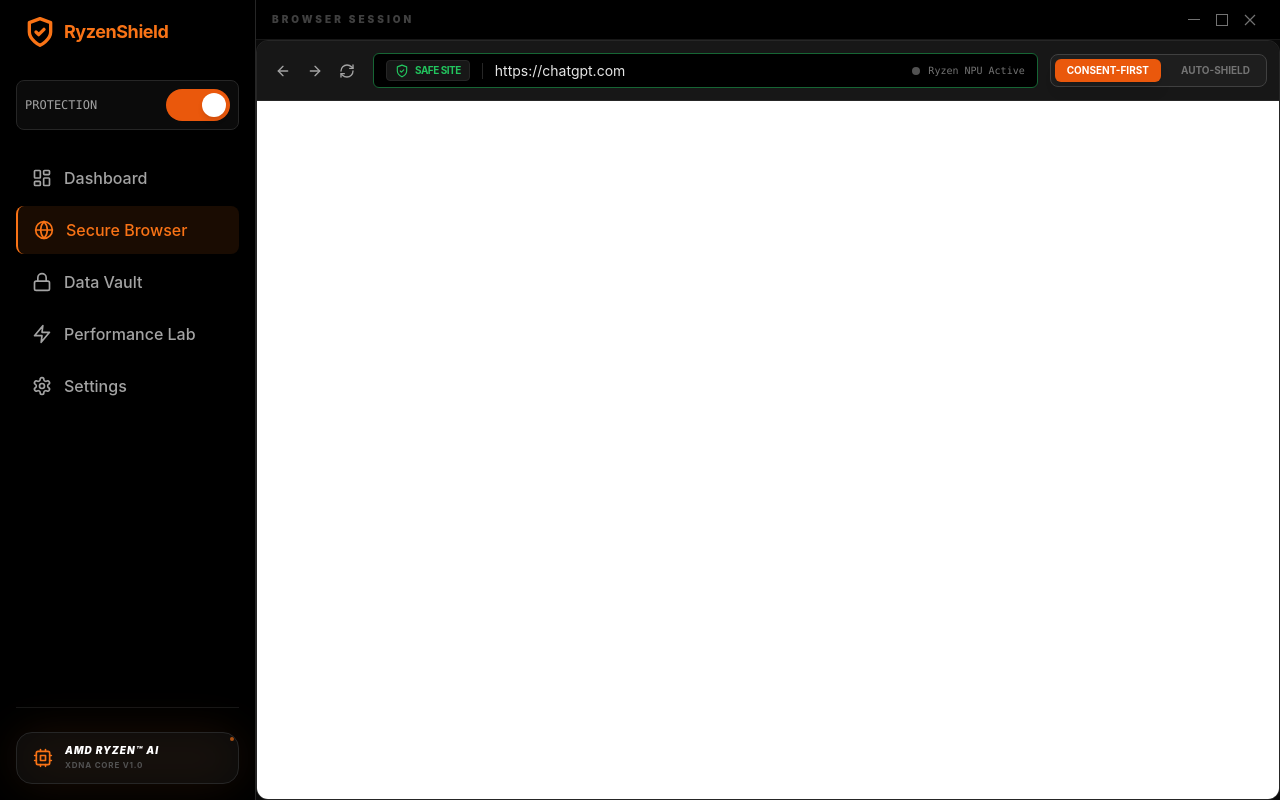
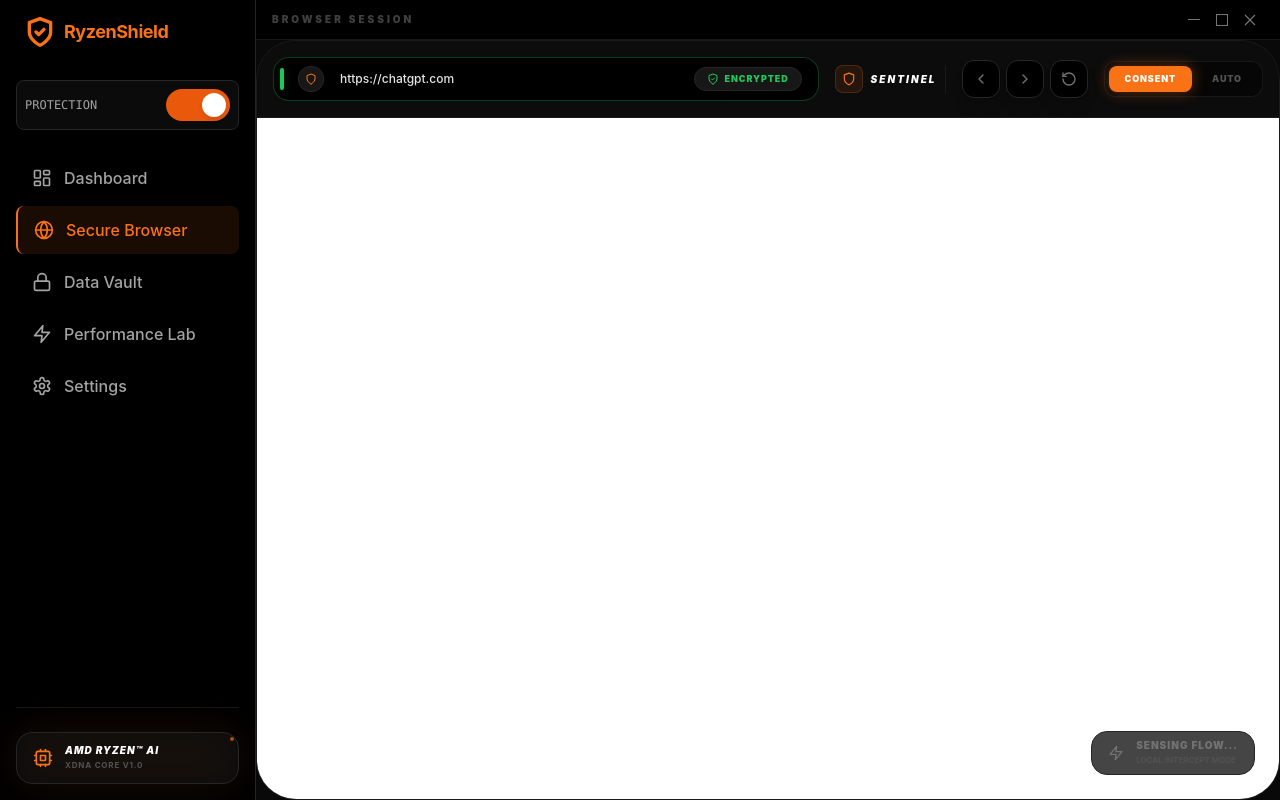
Before and after one commit to TharunvenkateshN/RyzenShield, a React (Vite) app in the folder electron-app/: page / in a window 1280 px wide. Both pictures are taken after a click on the button "Secure Browser". Built offline with nearby package versions, Linux system fonts and the light colour scheme; no server answers.

Commit message:
feat: cinematic secure browser UI overhaul with kinetic focus and premium branding

```diff
--- a/electron-app/src/components/SecureBrowser.jsx
+++ b/electron-app/src/components/SecureBrowser.jsx
@@ -1,13 +1,16 @@
 import React, { useState, useRef, useEffect } from 'react';
-import { ArrowLeft, ArrowRight, RefreshCw, Lock, ShieldCheck } from 'lucide-react';
+import { ArrowLeft, ArrowRight, RefreshCw, Lock, ShieldCheck, Globe, Zap, Search, Shield, ChevronLeft, ChevronRight, RotateCcw } from 'lucide-react';
+import { motion, AnimatePresence } from 'framer-motion';
 
 const SecureBrowser = () => {
     const [url, setUrl] = useState('https://chatgpt.com');
+    const [inputUrl, setInputUrl] = useState('https://chatgpt.com');
     const [isLoading, setIsLoading] = useState(false);
     const [injected, setInjected] = useState(false);
     const [siteSafety, setSiteSafety] = useState('secure'); // 'secure', 'suspicious', 'unknown'
     const [toast, setToast] = useState({ show: false, message: '', type: '' });
     const [protectionMode, setProtectionMode] = useState('consent'); // 'consent' or 'auto'
+    const [isFocused, setIsFocused] = useState(false);
     const webviewRef = useRef(null);
     const containerRef = useRef(null);
 
@@ -20,6 +23,11 @@
     useEffect(() => {
         const container = containerRef.current;
         if (!container) return;
+
+        // Clean up old webview if it exists
+        if (container.firstChild) {
+            container.removeChild(container.firstChild);
+        }
 
         const webview = document.createElement('webview');
         webview.id = 'ryzen-webview';
@@ -98,204 +106,202 @@
                                         if (window.__RyzenShieldMode === 'consent') {
                                             shouldSanitize = window.confirm("🛡️ AMD Ryzen AI: PII Detected!\\n\\nWe found sensitive information in this XHR request.\\n\\nSanitize with Ryzen AI for your safety?\\n\\n[Click OK for Santization]");
                                         }
-
                                         if (shouldSanitize) {
                                             arguments[0] = result.text;
                                             window.console.log("[RyzenShield-Event]:pii-detected");
                                         }
                                     }
                                 }
-                            } catch (e) {}
+                            } catch (err) {}
                         }
                         return originalSend.apply(this, arguments);
                     };
-
-                    const originalOpen = XMLHttpRequest.prototype.open;
-                    XMLHttpRequest.prototype.open = function(method, url) {
-                        this._method = method;
-                        this._isScanRequest = url.includes('9000/process_text');
-                        return originalOpen.apply(this, arguments);
-                    };
                 })();
             `;
-            try {
             webview.executeJavaScript(scriptCode);
             setInjected(true);
-            } catch (error) { }
         };
 
-        const onDomReady = () => injectScript();
-        const onDidFinishLoad = () => setTimeout(injectScript, 500);
+        const handleLoad = () => {
+            setIsLoading(false);
+            injectScript();
 
-        const onConsoleMessage = (e) => {
-            if (e.message.includes("[RyzenShield-Event]:pii-detected")) {
-                showToast("AMD Ryzen AI: Sanitization Successful! Your real data was never sent.", "success");
-            }
-            if (e.message.includes("[RyzenShield-Event]:pii-allowed-by-user")) {
-                showToast("AMD Ryzen AI Warning: PII was sent based on your consent. Be careful!", "warn");
-            }
-            console.log('[Webview Console]:', e.message);
-        };
-
-        const onDidStartLoading = () => setIsLoading(true);
-        const onDidStopLoading = () => setIsLoading(false);
-
-        webview.addEventListener('dom-ready', onDomReady);
-        webview.addEventListener('did-finish-load', onDidFinishLoad);
-        webview.addEventListener('console-message', onConsoleMessage);
-        webview.addEventListener('did-start-loading', onDidStartLoading);
-        webview.addEventListener('did-stop-loading', onDidStopLoading);
-
-        return () => {
-            webview.removeEventListener('dom-ready', onDomReady);
-            webview.removeEventListener('did-finish-load', onDidFinishLoad);
-            webview.removeEventListener('console-message', onConsoleMessage);
-            webview.removeEventListener('did-start-loading', onDidStartLoading);
-            webview.removeEventListener('did-stop-loading', onDidStopLoading);
-            if (container.contains(webview)) container.removeChild(webview);
-        };
-    }, [protectionMode]);
-
-    const checkUrlSafety = (targetUrl) => {
-        try {
-            const domain = new URL(targetUrl).hostname.toLowerCase();
-            const suspiciousPatterns = ['0', '1', 'v', 'w', 'x', '-login', 'verify', 'secure-chat'];
-            const trustedDomains = ['openai.com', 'chatgpt.com', 'google.com', 'github.com', 'microsoft.com', 'canvas.edu', 'blackboard.com'];
-
-            // 1. Check if it's explicitly trusted
-            const isTrusted = trustedDomains.some(d => domain.endsWith(d));
-            if (isTrusted) {
+            // Analyze site safety based on hostname
+            const hostname = new URL(webview.getURL()).hostname;
+            if (hostname.includes('chatgpt.com') || hostname.includes('gemini.google.com')) {
                 setSiteSafety('secure');
-                return;
-            }
-
-            // 2. Check for Lookalike (Homograph) characters or suspicious keywords
-            const hasSuspiciousChar = domain.includes('0') || domain.includes('1') || domain.includes('vv');
-            const hasUrgency = domain.includes('login') || domain.includes('security') || domain.includes('update');
-
-            if (hasSuspiciousChar || hasUrgency) {
+            } else if (hostname.length > 25 || hostname.includes('free-ai')) {
                 setSiteSafety('suspicious');
-                showToast("AMD Early Warning: This URL looks suspicious (possible phish). Your school credentials might be at risk.", "warn");
-                return;
-            }
-
-            setSiteSafety('unknown');
-        } catch (e) {
-            setSiteSafety('unknown');
+            } else {
+                setSiteSafety('secure');
             }
         };
 
+        webview.addEventListener('did-start-loading', () => setIsLoading(true));
+        webview.addEventListener('did-stop-loading', handleLoad);
+        webview.addEventListener('console-message', (e) => {
+            if (e.message.includes('pii-detected')) {
+                showToast("PII detected! Ryzen AI sanitized the payload before it left your device.", "warn");
+            }
+        });
+
+        return () => {
+            webview.removeEventListener('did-start-loading', () => setIsLoading(true));
+            webview.removeEventListener('did-stop-loading', handleLoad);
+            if (container.firstChild) container.removeChild(container.firstChild);
+        };
+    }, [url, protectionMode]);
+
     const handleNavigate = (e) => {
-        if (e.key === 'Enter' && webviewRef.current) {
-            let target = url;
-            if (!target.startsWith('http')) target = 'https://' + target;
-            checkUrlSafety(target);
-            webviewRef.current.loadURL(target);
-            setInjected(false);
+        if (e.key === 'Enter') {
+            let targetUrl = inputUrl;
+            if (!targetUrl.startsWith('http')) targetUrl = 'https://' + targetUrl;
+            setUrl(targetUrl);
         }
     };
 
-    const goBack = () => webviewRef.current?.goBack();
-    const goForward = () => webviewRef.current?.goForward();
+    const goBack = () => webviewRef.current?.canGoBack() && webviewRef.current.goBack();
+    const goForward = () => webviewRef.current?.canGoForward() && webviewRef.current.goForward();
     const reload = () => {
         webviewRef.current?.reload();
         setInjected(false);
     };
 
     return (
-        <div className="flex flex-col h-full bg-[#111] rounded-xl overflow-hidden border border-neutral-800 relative">
-            {/* Privacy Education Toast */}
+        <div className="flex flex-col h-full bg-[#0a0a0a] rounded-[2.5rem] overflow-hidden border border-neutral-800/60 shadow-2xl relative">
+
+            {/* Cinematic Toast Notifications */}
+            <AnimatePresence>
                 {toast.show && (
-                <div className="absolute top-20 left-1/2 -translate-x-1/2 z-[100] animate-in fade-in slide-in-from-top-4 duration-300">
-                    <div className={`${toast.type === 'warn' ? 'bg-red-600/90 border-red-400' : 'bg-orange-600/90 border-orange-400'} backdrop-blur-md text-white px-6 py-4 rounded-2xl shadow-2xl border flex items-start gap-4 max-w-md`}>
-                        <div className="bg-white/20 p-2 rounded-lg mt-0.5">
-                            <ShieldCheck size={20} className="text-white" />
+                    <motion.div
+                        initial={{ y: -50, opacity: 0, x: "-50%" }}
+                        animate={{ y: 20, opacity: 1, x: "-50%" }}
+                        exit={{ y: -50, opacity: 0, x: "-50%" }}
+                        className="absolute top-0 left-1/2 z-[100]"
+                    >
+                        <div className={`px-6 py-4 rounded-2xl shadow-[0_0_30px_rgba(0,0,0,0.5)] border backdrop-blur-xl flex items-center gap-4 ${toast.type === 'warn' ? 'bg-orange-600/20 border-orange-500/50 text-white' : 'bg-green-600/20 border-green-500/50 text-white'
+                            }`}>
+                            <div className={`p-2 rounded-xl bg-black/40 ${toast.type === 'warn' ? 'text-orange-500' : 'text-green-500'}`}>
+                                <ShieldCheck size={20} />
                             </div>
                             <div>
-                            <h4 className="font-bold text-sm mb-1 uppercase tracking-wider">
-                                {toast.type === 'warn' ? 'Privacy Warning' : 'Digital Hygiene Alert'}
-                            </h4>
-                            <p className="text-xs text-orange-50 leading-relaxed font-medium">
-                                {toast.message}
-                            </p>
-                        </div>
-                        <button onClick={() => setToast({ ...toast, show: false })} className="hover:bg-white/10 p-1 rounded">
-                            <RefreshCw size={14} />
-                        </button>
+                                <h4 className="text-[10px] font-black uppercase tracking-[0.2em] mb-1 opacity-70">RyzenShield Intel</h4>
+                                <p className="text-xs font-bold leading-tight">{toast.message}</p>
                             </div>
                         </div>
+                    </motion.div>
                 )}
+            </AnimatePresence>
 
-            {/* Browser Toolbar */}
-            <div className="flex items-center gap-3 p-3 bg-neutral-900 border-b border-neutral-800">
-                <div className="flex gap-1">
-                    <button onClick={goBack} className="p-1.5 hover:bg-neutral-800 rounded-md text-neutral-400">
-                        <ArrowLeft size={16} />
-                    </button>
-                    <button onClick={goForward} className="p-1.5 hover:bg-neutral-800 rounded-md text-neutral-400">
-                        <ArrowRight size={16} />
-                    </button>
-                    <button onClick={reload} className="p-1.5 hover:bg-neutral-800 rounded-md text-neutral-400">
-                        <RefreshCw size={16} />
-                    </button>
+            {/* Premium Browser Header */}
+            <div className="bg-[#0c0c0c] border-b border-neutral-800/60 p-4 space-y-3">
+                <div className="flex items-center gap-4">
+                    <div className="hidden sm:flex items-center gap-2 pr-2 border-r border-neutral-800/60 order-1">
+                        <div className="bg-orange-500/10 p-1.5 rounded-lg border border-orange-500/20">
+                            <Shield size={14} className="text-orange-500" />
+                        </div>
+                        <span className="text-[10px] font-black text-white uppercase tracking-[0.2em] italic">Sentinel</span>
                     </div>
 
-                {/* Address Bar */}
-                <div className={`flex-1 flex items-center bg-black border rounded-md px-3 py-1.5 gap-2 group transition-all duration-300 ${siteSafety === 'suspicious' ? 'border-red-500 shadow-[0_0_10px_rgba(239,68,68,0.3)]' :
-                        siteSafety === 'secure' ? 'border-green-800' : 'border-neutral-700'
-                    } focus-within:border-orange-500`}>
-
-                    <div className="flex items-center gap-1.5 px-2 py-0.5 rounded bg-neutral-900 border border-neutral-800">
-                        <ShieldCheck size={14} className={
-                            siteSafety === 'suspicious' ? "text-red-500 animate-pulse" :
-                                siteSafety === 'secure' ? "text-green-500" : "text-orange-500"
-                        } />
-                        <span className={`text-[10px] font-bold uppercase tracking-tighter ${siteSafety === 'suspicious' ? "text-red-500" :
-                                siteSafety === 'secure' ? "text-green-500" : "text-orange-500"
-                            }`}>
-                            {siteSafety === 'suspicious' ? "Suspicious" :
-                                siteSafety === 'secure' ? "Safe Site" : "Verifying"}
-                        </span>
+                    <div className="flex gap-1.5 order-2">
+                        <NavBtn icon={ChevronLeft} onClick={goBack} />
+                        <NavBtn icon={ChevronRight} onClick={goForward} />
+                        <NavBtn icon={RotateCcw} onClick={reload} />
                     </div>
 
-                    <div className="h-4 w-[1px] bg-neutral-800 mx-1"></div>
-                    <input
-                        className="flex-1 bg-transparent border-none outline-none text-sm text-neutral-200 font-sans"
-                        value={url}
-                        onChange={(e) => setUrl(e.target.value)}
-                        onKeyDown={handleNavigate}
-                    />
+                    {/* Address Bar - Cinematic Style */}
+                    <div className={`flex-1 flex items-center bg-black border rounded-2xl px-4 py-2 gap-3 transition-all duration-700 relative group ${isFocused ? 'border-orange-500 shadow-[0_0_20px_rgba(249,115,22,0.4)]' :
+                        siteSafety === 'suspicious' ? 'border-red-500 shadow-[0_0_10px_rgba(239,68,68,0.2)]' :
+                            siteSafety === 'secure' ? 'border-green-500/30' : 'border-neutral-800/50'
+                        }`}>
+                        <div className={`absolute top-2.5 left-1.5 bottom-2.5 w-1 rounded-full shadow-[0_0_10px_rgba(34,197,94,0.3)] ${siteSafety === 'suspicious' ? 'bg-red-500' :
+                            siteSafety === 'secure' ? 'bg-green-500' : 'bg-neutral-800'
+                            }`} />
 
-                    <div className="flex gap-2 items-center">
-                        <div className={`w-2 h-2 rounded-full ${injected ? 'bg-green-500 shadow-[0_0_5px_rgba(34,197,94,0.5)]' : 'bg-neutral-600'}`}></div>
-                        <span className="text-[10px] text-neutral-500 font-mono hidden md:inline">Ryzen NPU Active</span>
+                        <div className="pl-2 pr-1 flex items-center">
+                            <div className="p-1.5 bg-neutral-900 border border-neutral-800 rounded-xl group-focus-within:border-orange-500/50 transition-colors">
+                                <Shield size={12} className={siteSafety === 'secure' ? 'text-orange-500' : 'text-neutral-500'} />
                             </div>
                         </div>
 
-                {/* Consent Mode Toggle */}
-                <div className="flex items-center gap-2 bg-neutral-800/50 p-1 rounded-lg border border-neutral-700">
-                    <button
-                        onClick={() => setProtectionMode('consent')}
-                        className={`px-3 py-1 text-[10px] font-bold rounded-md transition-all ${protectionMode === 'consent' ? 'bg-orange-600 text-white shadow-lg' : 'text-neutral-500 hover:text-neutral-300'}`}
-                    >
-                        CONSENT-FIRST
-                    </button>
-                    <button
-                        onClick={() => setProtectionMode('auto')}
-                        className={`px-3 py-1 text-[10px] font-bold rounded-md transition-all ${protectionMode === 'auto' ? 'bg-orange-600 text-white shadow-lg' : 'text-neutral-500 hover:text-neutral-300'}`}
-                    >
-                        AUTO-SHIELD
-                    </button>
+                        <input
+                            className="flex-1 bg-transparent border-none outline-none text-xs text-neutral-200 font-medium placeholder:text-neutral-700 w-full"
+                            value={inputUrl}
+                            onChange={(e) => setInputUrl(e.target.value)}
+                            onKeyDown={handleNavigate}
+                            onFocus={() => setIsFocused(true)}
+                            onBlur={() => setIsFocused(false)}
+                            placeholder="Search or enter secure URL..."
+                        />
+
+                        <div className="flex items-center gap-3">
+                            {isLoading && (
+                                <motion.div animate={{ rotate: 360 }} transition={{ duration: 1, repeat: Infinity, ease: "linear" }}>
+                                    <RotateCcw size={14} className="text-orange-500" />
+                                </motion.div>
+                            )}
+                            <div className="flex items-center gap-1.5 px-3 py-1 bg-neutral-900 border border-neutral-800 rounded-full">
+                                <ShieldCheck size={12} className={siteSafety === 'secure' ? 'text-green-500' : 'text-red-500'} />
+                                <span className={`text-[9px] font-black uppercase tracking-widest ${siteSafety === 'secure' ? 'text-green-500' : 'text-red-500'}`}>
+                                    {siteSafety === 'secure' ? 'Encrypted' : 'Untrusted'}
+                                </span>
+                            </div>
                         </div>
                     </div>
 
-            {/* The Actual Browser View */}
-            <div
-                ref={containerRef}
-                className="flex-1 relative bg-white"
-            />
+                    {/* Protection Toggles - Cinematic */}
+                    <div className="hidden lg:flex items-center gap-1 bg-black/50 p-1 rounded-xl border border-neutral-800/60 order-3">
+                        <ModeBtn active={protectionMode === 'consent'} onClick={() => setProtectionMode('consent')} label="CONSENT" />
+                        <ModeBtn active={protectionMode === 'auto'} onClick={() => setProtectionMode('auto')} label="AUTO" />
+                    </div>
+                </div>
+            </div>
+
+            {/* The Actual Browser View with NPU Active Badge */}
+            <div className="flex-1 relative bg-white">
+                <div ref={containerRef} className="w-full h-full" />
+
+                {/* Fixed NPU Active Floating Badge */}
+                <div className="absolute bottom-6 right-6 pointer-events-none group">
+                    <motion.div
+                        animate={{
+                            boxShadow: injected ? ["0 0 10px rgba(249,115,22,0.2)", "0 0 30px rgba(249,115,22,0.4)", "0 0 10px rgba(249,115,22,0.2)"] : "none"
+                        }}
+                        transition={{ duration: 2, repeat: Infinity }}
+                        className={`px-4 py-2 rounded-2xl border flex items-center gap-3 backdrop-blur-xl ${injected ? 'bg-orange-500/10 border-orange-500/30' : 'bg-neutral-900/80 border-neutral-800'
+                            }`}
+                    >
+                        <Zap size={16} className={injected ? 'text-orange-500 animate-pulse' : 'text-neutral-500'} />
+                        <div className="text-left">
+                            <div className={`text-[10px] font-black uppercase tracking-widest leading-none ${injected ? 'text-white' : 'text-neutral-500'}`}>
+                                {injected ? 'XDNA Engine Active' : 'Sensing Flow...'}
+                            </div>
+                            <div className="text-[8px] font-bold text-neutral-600 uppercase mt-1">Local Intercept Mode</div>
+                        </div>
+                    </motion.div>
+                </div>
+            </div>
         </div>
     );
 };
 
+const NavBtn = ({ icon: Icon, onClick }) => (
+    <button
+        onClick={onClick}
+        className="p-2.5 bg-black border border-neutral-800 hover:border-neutral-700 hover:text-white text-neutral-500 rounded-xl transition-all active:scale-95 shadow-lg"
+    >
+        <Icon size={16} />
+    </button>
+);
+
+const ModeBtn = ({ active, onClick, label }) => (
+    <button
+        onClick={onClick}
+        className={`px-4 py-1.5 text-[9px] font-black rounded-lg uppercase tracking-widest transition-all ${active ? 'bg-orange-500 text-white shadow-[0_0_15px_rgba(249,115,22,0.4)]' : 'text-neutral-600 hover:text-neutral-300'
+            }`}
+    >
+        {label}
+    </button>
+);
+
 export default SecureBrowser;
```
Lines whose indentation alone changed are shown as unchanged.
